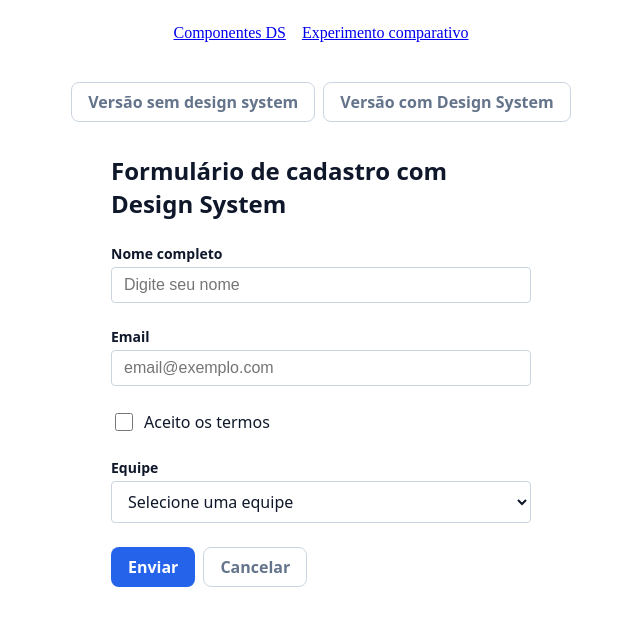
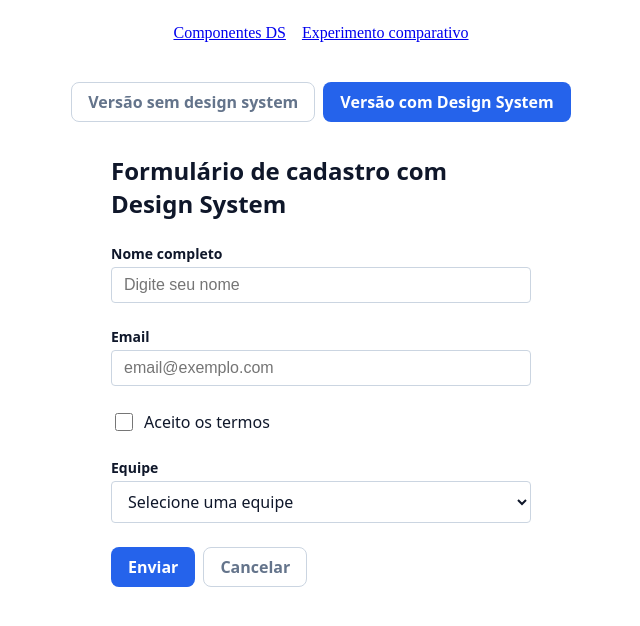
Before and after one commit to taisforsini/design-system, a React (Vite) app: page /comparison in a window 1280 px wide. Shown: the top 626 px of the page, without its empty margins (319-959 px from the left). Built offline with nearby package versions, Linux system fonts and the light colour scheme.

Commit message:
fix: change form puro style file name

```diff
--- a/src/Comparison.tsx
+++ b/src/Comparison.tsx
@@ -16,10 +16,10 @@ export default function Comparison() {
           marginTop: 24,
         }}
       >
-        <Button variant="secondary" onClick={() => setVersao("pura")}>
+        <Button variant={versao === "pura" ? "primary" : "secondary"} onClick={() => setVersao("pura")} >
           Versão sem design system
         </Button>
-        <Button variant="secondary" onClick={() => setVersao("ds")}>
+        <Button variant={versao === "ds" ? "primary" : "secondary"} onClick={() => setVersao("ds")}>
           Versão com Design System
         </Button>
       </div>
```
Also changed, not shown: src/pages/FormularioPuro/FormularioPuro.css (added), src/pages/FormularioPuro/style.css (deleted).
